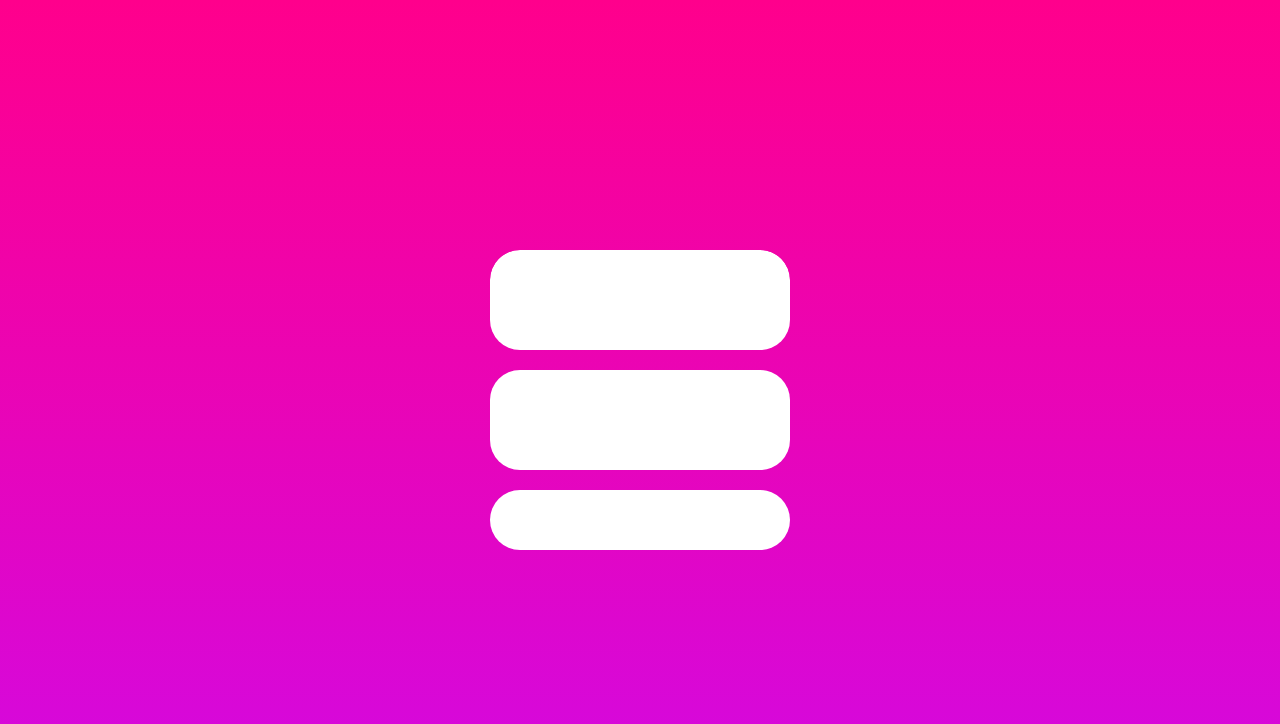
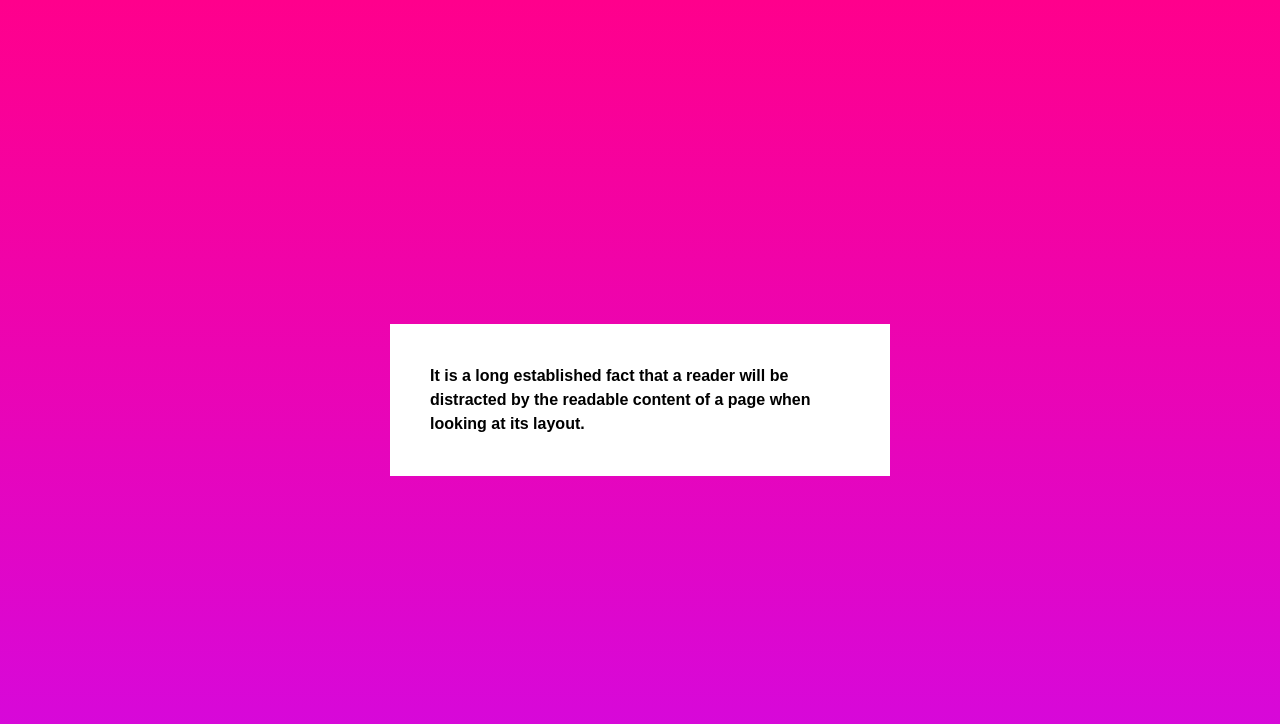
Before and after one commit to sudhanshuDongre24/react-motion, a React (Vite) app: page / in a window 1280 px wide. Shown: the top 724 px of the page. Built offline with nearby package versions, Linux system fonts and the light colour scheme.

Commit message:
add layout animation

```diff
--- a/src/App.tsx
+++ b/src/App.tsx
@@ -20,6 +20,7 @@ import ScrollAnimation from "./pages/ScrollAnimation.js";
 import TransformBox from "./examples/TransformBox.js";
 import HorizontalScroll from "./examples/HorizontalScroll.js";
 import ScrollConstraints from "./examples/ScrollConstraints.js";
+import LayoutAnimation from "./examples/LayoutAnimation.js";
 
 const App = () => {
   return (
@@ -46,7 +47,8 @@ const App = () => {
       {/* <DynamicNavbar /> */}
       {/* <TransformBox /> */}
       {/* <HorizontalScroll /> */}
-      <ScrollConstraints />
+      {/* <ScrollConstraints /> */}
+      <LayoutAnimation />
     </div>
   );
 };
--- /dev/null
+++ b/src/examples/LayoutAnimation.tsx
@@ -0,0 +1,35 @@
+import React from "react";
+import { motion } from "motion/react";
+
+const LayoutAnimation = () => {
+  const [isOpen, setIsOpen] = React.useState(false);
+
+  const summary = `
+It is a long established fact that a reader will be distracted by the readable content of a page when looking at its layout.
+`;
+
+  const long = `
+${summary} The point of using Lorem Ipsum is that it has a more-or-less normal distribution of letters, as opposed to using 'Content here, content here', making it look like readable English. Many desktop publishing packages and web page editors now use Lorem Ipsum as their default model text, and a search for 'lorem ipsum' will uncover many web sites still in their infancy. Various versions have evolved over the years, sometimes by accident, sometimes on purpose (injected humour and the like).
+`;
+
+  return (
+    <motion.div
+      layout
+      transition={{ duration: 1.5 }}
+      onClick={() => setIsOpen(!isOpen)}
+      style={{
+        background: "#fff",
+        padding: 40,
+        maxWidth: 500,
+        overflow: "hidden",
+        cursor: "pointer",
+      }}
+    >
+      <motion.div layout="position" transition={{ duration: 1.5 }}>
+        {isOpen ? long : summary}
+      </motion.div>
+    </motion.div>
+  );
+};
+
+export default LayoutAnimation;
```
